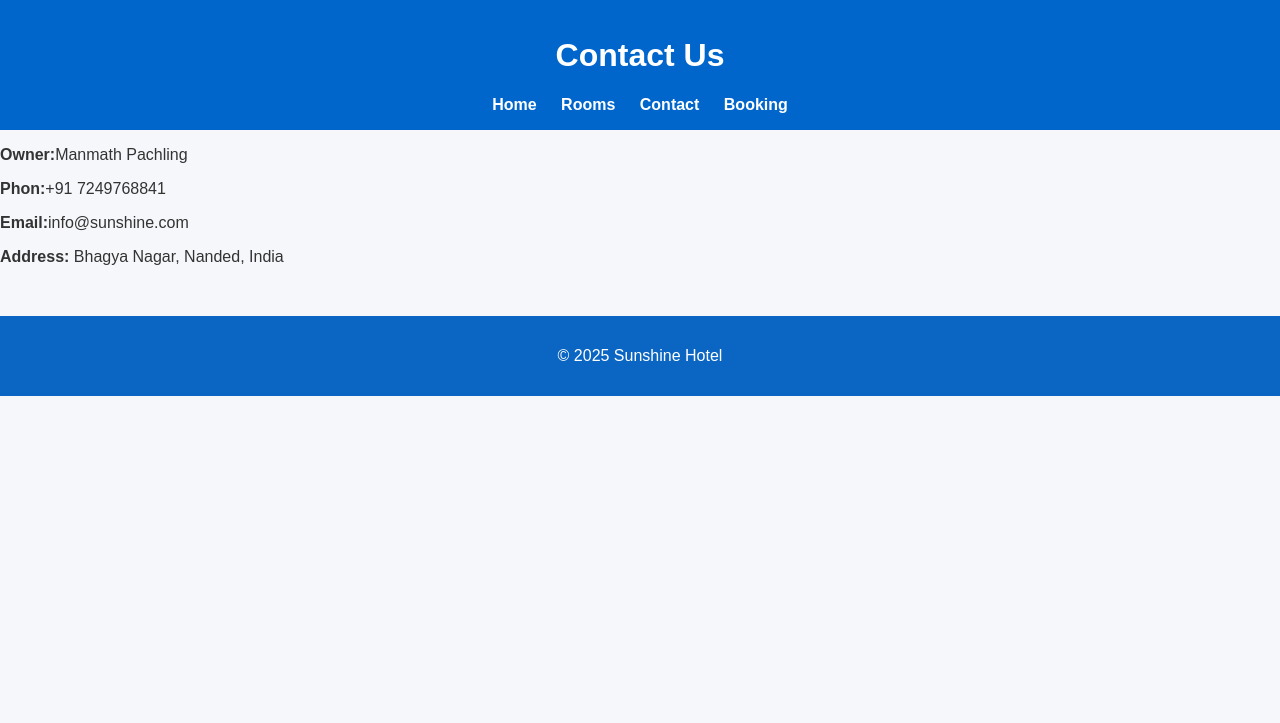
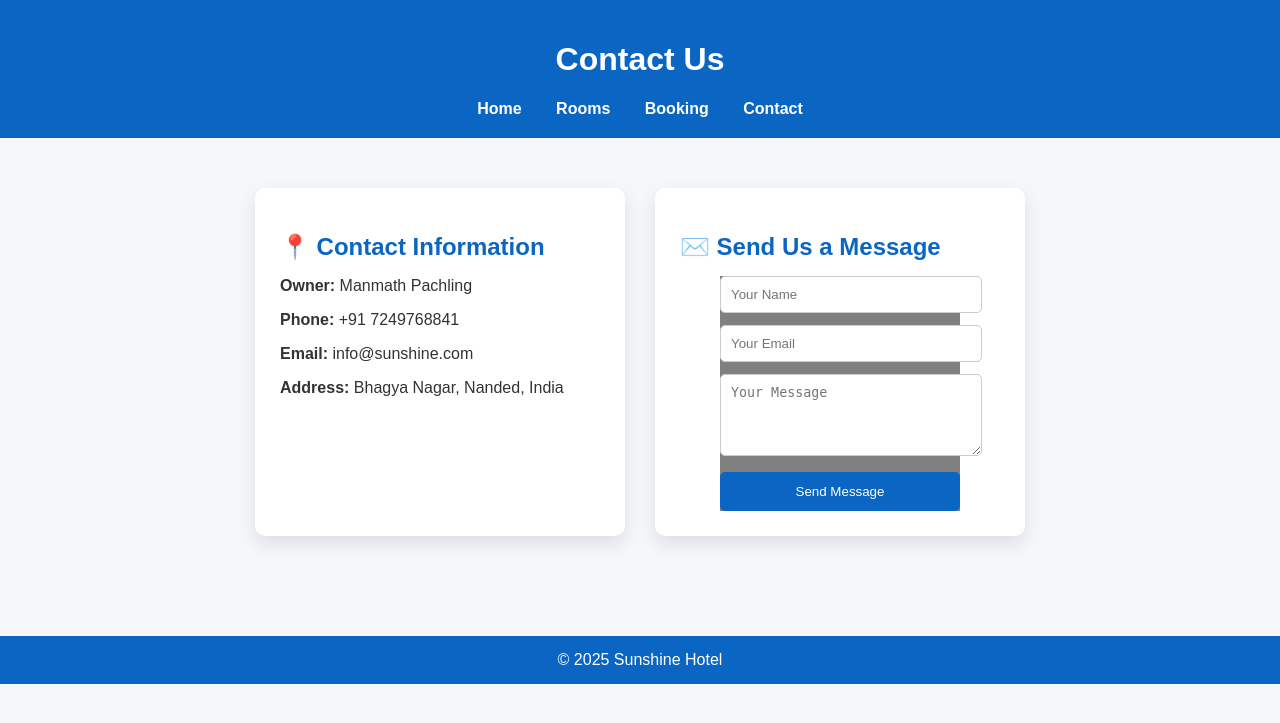
Before and after one commit to mpachling11-commits/hotel_booking, a Flask app: page /contact in a window 1280 px wide. Shown: the top 723 px of the page. Run offline with Flask 3, Linux system fonts and the light colour scheme.

Commit message:
Revamp contact page with new structure and styles
Updated contact page layout and styling.

```diff
--- a/templates/contact.html
+++ b/templates/contact.html
@@ -2,30 +2,46 @@
 <html lang="en">
 <head>
     <meta charset="UTF-8">
-  <meta name="viewport" content="width=device-width, initial-scale=1.0">
-  <title>Contact - Sunshine Hotel</title>
-  <link rel="stylesheet" href="style.css">
+    <title>Contact Us | Sunshine Hotel</title>
+    <link rel="stylesheet" href="{{ url_for('static', filename='css/style.css') }}">
 </head>
 <body>
-  <header>
+
+<header class="navbar">
     <h1>Contact Us</h1>
     <nav>
-      <a href="/">Home</a>
+        <a href="{{ url_for('home') }}">Home</a>
         <a href="{{ url_for('rooms') }}">Rooms</a>
+        <a href="{{ url_for('booking') }}">Booking</a>
         <a href="{{ url_for('contact') }}">Contact</a>
-      <a href="{{ url_for('booking') }}">Booking</a>
     </nav>
 </header>
 
-  <section class="contact">
-    <p><b> Owner:</b>Manmath Pachling</p>
-    <p><b> Phon:</b>+91 7249768841</p>
-    <p><b> Email:</b>info@sunshine.com</p>
-    <p><b> Address:</b> Bhagya Nagar, Nanded, India</p>
+<section class="contact-container">
+
+    <div class="contact-card">
+        <h2>📍 Contact Information</h2>
+        <p><strong>Owner:</strong> Manmath Pachling</p>
+        <p><strong>Phone:</strong> +91 7249768841</p>
+        <p><strong>Email:</strong> info@sunshine.com</p>
+        <p><strong>Address:</strong> Bhagya Nagar, Nanded, India</p>
+    </div>
+
+    <div class="contact-card">
+        <h2>✉️ Send Us a Message</h2>
+        <form>
+            <input type="text" placeholder="Your Name" required>
+            <input type="email" placeholder="Your Email" required>
+            <textarea placeholder="Your Message" rows="4" required></textarea>
+            <button type="submit">Send Message</button>
+        </form>
+    </div>
+
 </section>
 
 <footer>
-    <p>© 2025 Sunshine Hotel</p>
+    © 2025 Sunshine Hotel
 </footer>
+
 </body>
 </html>
```
Lines whose indentation alone changed are shown as unchanged.
